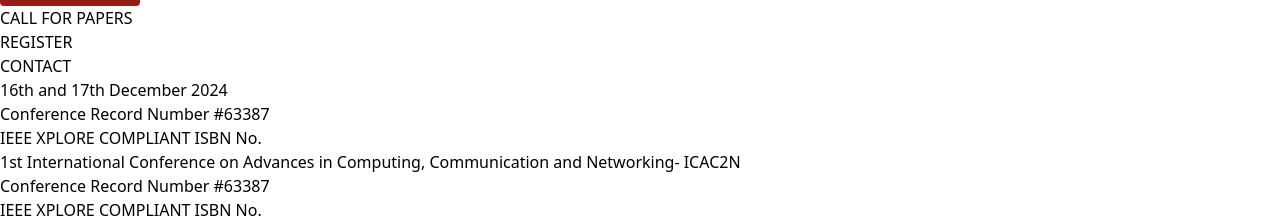
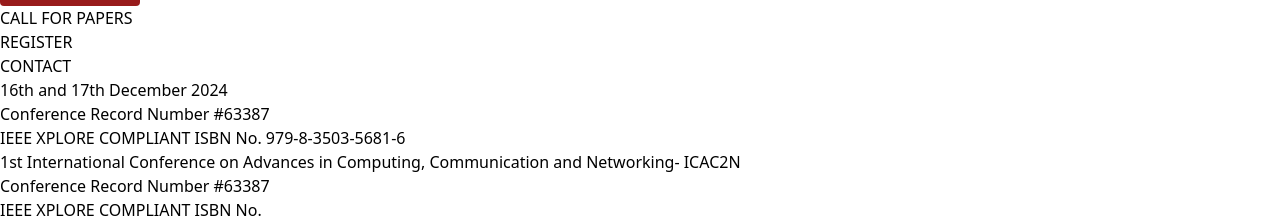
Before and after one commit to sandeepyadav-24/conference-website, a React (Vite) app: page / in a window 1280 px wide. Shown: the part 1676-1894 px from the top of the page. Built offline with nearby package versions, Linux system fonts and the light colour scheme; no server answers.

Commit message:
Update Intro.tsx

```diff
--- a/src/Components/Intro.tsx
+++ b/src/Components/Intro.tsx
@@ -26,7 +26,7 @@
           <div className="text-red-800">
             <p className="font-semibold text">
               IEEE XPLORE COMPLIANT ISBN No.{" "}
-              {/**<span>979-8-3503-3086-1</span> */}
+              <span>979-8-3503-5681-6</span>
             </p>
           </div>
         </div>
```
